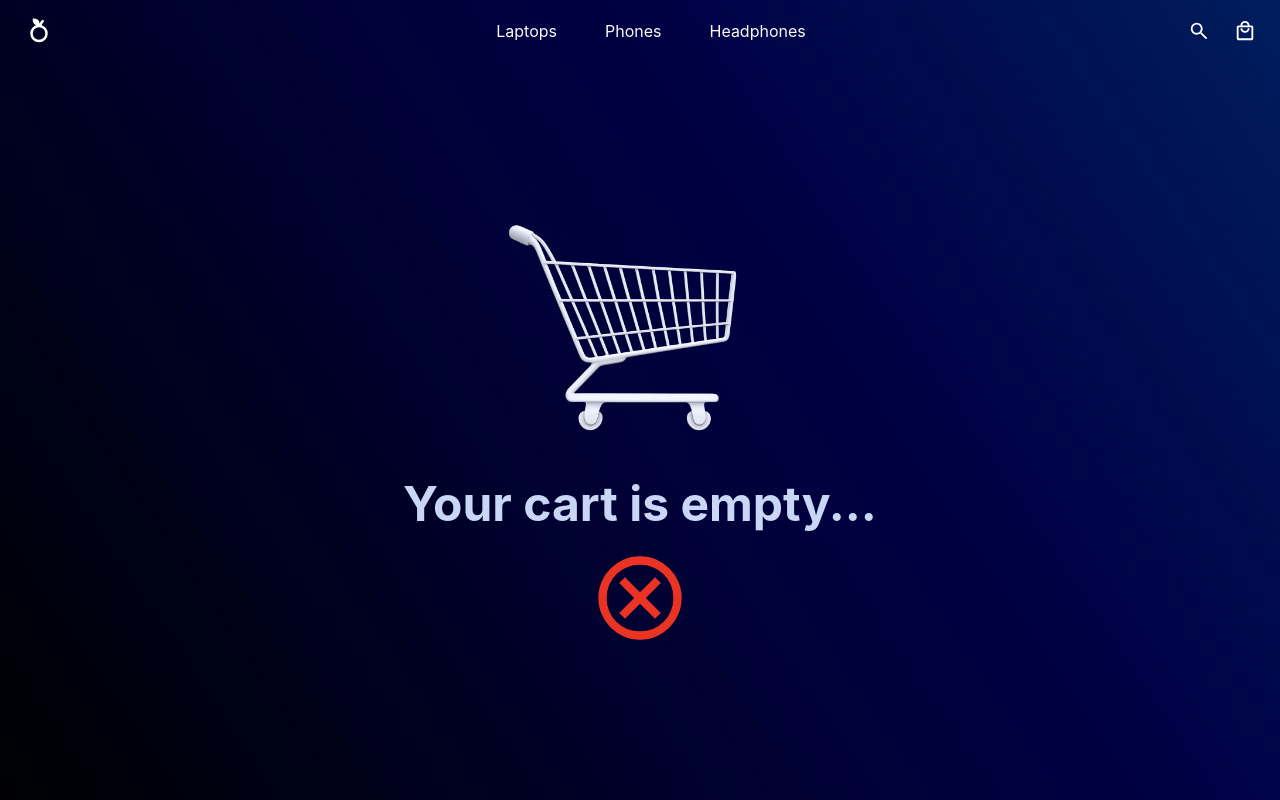
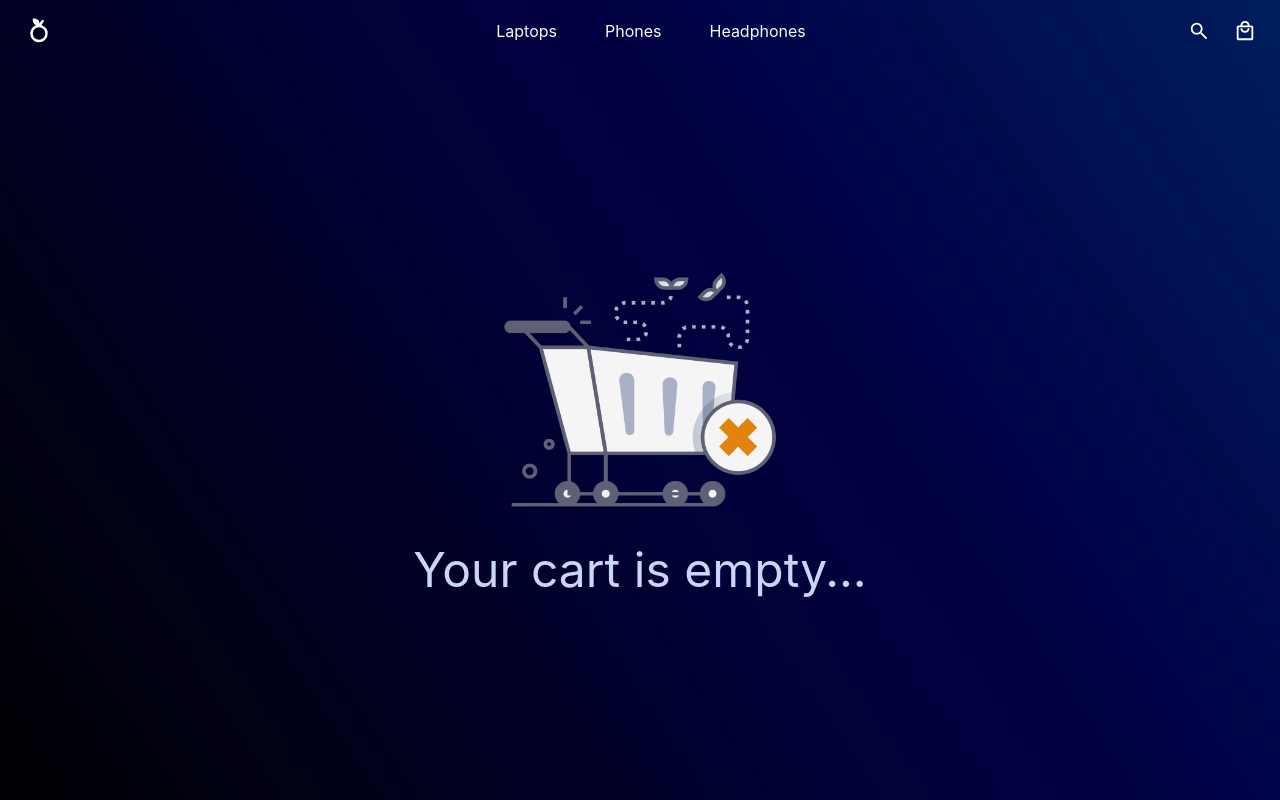
Before and after one commit to ChrisMerinoDev/PlumTech, a Next.js app: page /cart in a window 1280 px wide. Built offline with nearby package versions, Linux system fonts and the light colour scheme.

Commit message:
Implement updated empty cart image

```diff
--- a/app/components/Cart.tsx
+++ b/app/components/Cart.tsx
@@ -3,6 +3,7 @@
 
 import { useCartStore } from "../store/useCartStore";
 import Image from "next/image";
+import CheckoutButton from "./CheckoutButton";
 
 const Cart = () => {
     const cartItems = useCartStore((state) => state.cartItems);
@@ -10,13 +11,14 @@ const Cart = () => {
     const addItem = useCartStore((state) => state.addToCart)
     const getTotal = useCartStore((state) => state.getTotal);
     const clearCart = useCartStore((state) => state.clearCart);
+    // const checkout = useCartStore((state) => state.clearCart);
 
     if (cartItems.length === 0) {
         return (
             <div className="flex flex-col justify-center items-center h-[calc(95vh-6rem)] sm:h-[calc(100vh-6rem)] w-screen overflow-hidden">
-                <Image src='/empty-cart3.png' alt="empty-cart" width={320} height={320} className="w-[240px] h-[240px] sm:w-[300px] sm:h-[300px] object-contain" />
-                <h2 className="text-4xl sm:text-5xl font-bold mx-auto">Your cart is empty...</h2>
-                <Image src='/cancel.svg' alt="cancel" width={100} height={100} className="w-[80px] h-[80px] sm:w-[100px] sm:h-[100px] mt-5" />
+                <Image src='/cartpty.png' alt="empty-cart" width={320} height={320} className="w-[212px] h-[212px] sm:w-[312px] sm:h-[312px] object-contain" />
+                <h2 className="text-4xl sm:text-5xl mx-auto">Your cart is empty...</h2>
+                {/* <Image src='/cancel.svg' alt="cancel" width={100} height={100} className="w-[80px] h-[80px] sm:w-[100px] sm:h-[100px] mt-5" /> */}
             </div>
         )
     }
@@ -46,10 +48,14 @@ const Cart = () => {
                 </li>
             ))}
         </ul>
-        <div className="flex justify-end mt-6">
+        <div className="flex justify-between mt-6">
             <button className="px-4 py-1.5 rounded-lg cursor-pointer text-red-600  hover:underline" onClick={clearCart}>
                 Clear Cart
             </button>
+
+            <div>
+                <CheckoutButton />
+            </div>
         </div>
 
         <div className="mt-8 text-right text-xl font-semibold">
--- /dev/null
+++ b/app/components/CheckoutButton.tsx
@@ -0,0 +1,29 @@
+import { redirect } from 'next/navigation';
+import React, { useState } from 'react'
+import { ROUTES } from '../constants/routes';
+import toast from 'react-hot-toast';
+import { useCartStore } from '../store/useCartStore';
+
+const CheckoutButton = () => {
+    const [isLoading, setIsLoading] = useState(false);
+    const clearCart = useCartStore((state) => state.clearCart)
+
+    const handleClick = () => {
+        setIsLoading(true);
+        toast.success('Purchase Successful!')
+        clearCart()
+        redirect(ROUTES.HOME)
+
+    }
+
+  return (
+    <div>
+        <button onClick={handleClick}
+            className='hover:cursor-pointer bg-blue-600 hover:bg-blue-700 px-2 py-2 rounded-lg transition-colors'>
+            {isLoading ? 'Loading...' : 'Purchase'}
+        </button>
+    </div>
+  )
+}
+
+export default CheckoutButton;
```
Also changed, not shown: public/cartpty.png (added).
